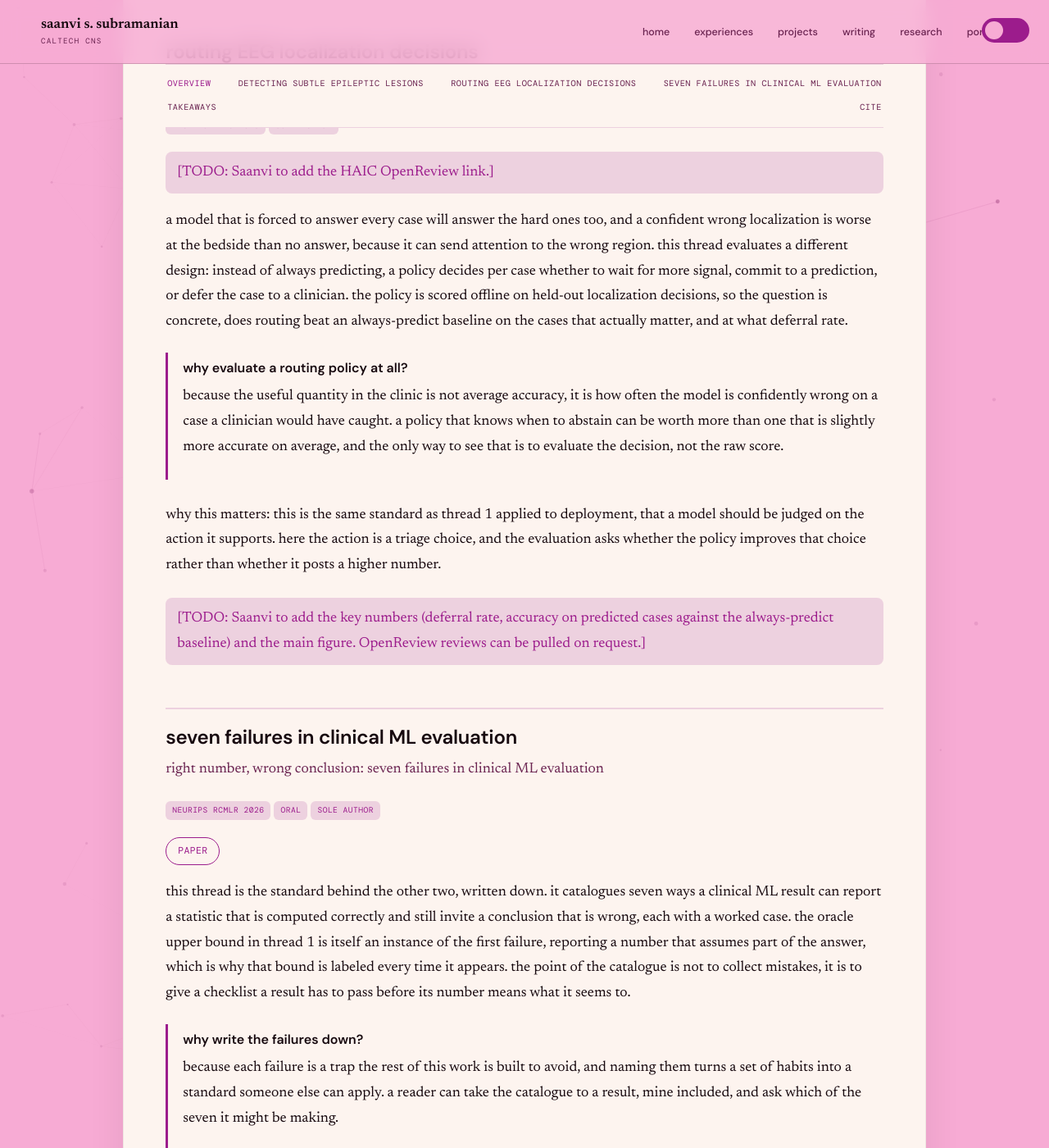
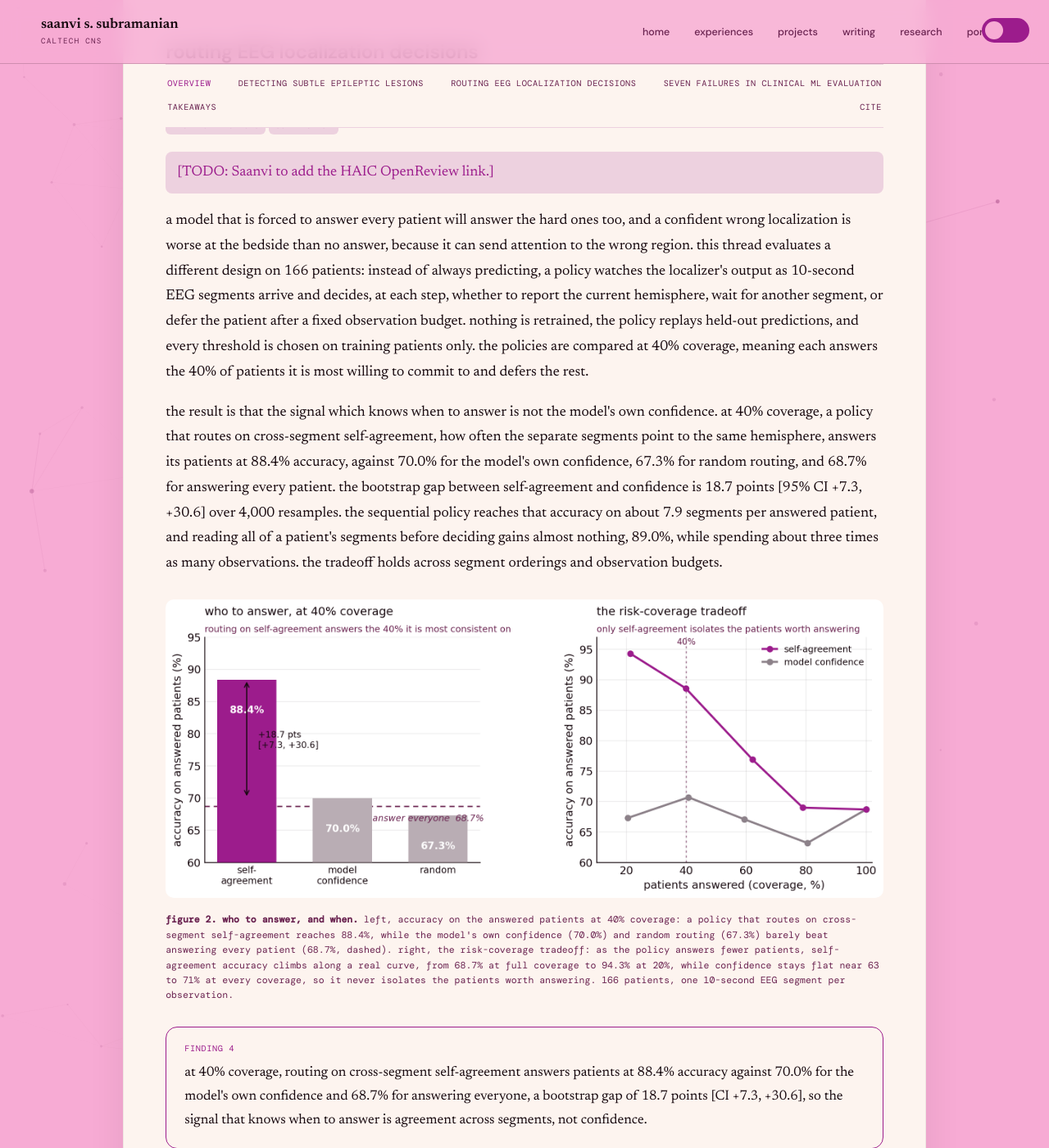
Before and after one commit to saanviiyer/saanviiyer.github.io, a Jekyll site: the page built from pages/proj-clinical-ml.html, in a window 1280 px wide and 1400 px high, scrolled down 5219 px. Shown: the whole window at 82% size. Built offline with Jekyll 4.4.1, drawn with Linux system fonts in a browser that asks for light colours; some web fonts are replaced; some of the changed text lies outside the part shown.

Commit message:
Fill the HAIC routing thread with real numbers and a figure, and give the brain-inspired algorithms post its own URL

```diff
--- a/_config.yml
+++ b/_config.yml
@@ -9,6 +9,8 @@ url: "https://saanviiyer.github.io"
 # Markdown / build settings
 markdown: kramdown
 permalink: pretty
+plugins:
+  - jekyll-redirect-from
 exclude:
   - tex
   - README.md
--- a/pages/proj-clinical-ml.html
+++ b/pages/proj-clinical-ml.html
@@ -122,7 +122,16 @@ video: "[TODO: Saanvi to add explainer video]"
   <p><span class="venue-badge">NeurIPS HAIC 2026</span><span class="venue-badge">Sole author</span></p>
   <p class="todo-note">[TODO: Saanvi to add the HAIC OpenReview link.]</p>
 
-  <p>a model that is forced to answer every case will answer the hard ones too, and a confident wrong localization is worse at the bedside than no answer, because it can send attention to the wrong region. this thread evaluates a different design: instead of always predicting, a policy decides per case whether to wait for more signal, commit to a prediction, or defer the case to a clinician. the policy is scored offline on held-out localization decisions, so the question is concrete, does routing beat an always-predict baseline on the cases that actually matter, and at what deferral rate.</p>
+  <p>a model that is forced to answer every patient will answer the hard ones too, and a confident wrong localization is worse at the bedside than no answer, because it can send attention to the wrong region. this thread evaluates a different design on 166 patients: instead of always predicting, a policy watches the localizer's output as 10-second EEG segments arrive and decides, at each step, whether to report the current hemisphere, wait for another segment, or defer the patient after a fixed observation budget. nothing is retrained, the policy replays held-out predictions, and every threshold is chosen on training patients only. the policies are compared at 40% coverage, meaning each answers the 40% of patients it is most willing to commit to and defers the rest.</p>
+
+  <p>the result is that the signal which knows when to answer is not the model's own confidence. at 40% coverage, a policy that routes on cross-segment self-agreement, how often the separate segments point to the same hemisphere, answers its patients at 88.4% accuracy, against 70.0% for the model's own confidence, 67.3% for random routing, and 68.7% for answering every patient. the bootstrap gap between self-agreement and confidence is 18.7 points [95% CI +7.3, +30.6] over 4,000 resamples. the sequential policy reaches that accuracy on about 7.9 segments per answered patient, and reading all of a patient's segments before deciding gains almost nothing, 89.0%, while spending about three times as many observations. the tradeoff holds across segment orderings and observation budgets.</p>
+
+  <figure class="pp-fig">
+    <img src="{{ '/assets/images/projects/clinical/haic-routing.png' | relative_url }}" alt="Left: at 40% coverage self-agreement answers at 88.4% versus 70.0% for confidence and 67.3% random. Right: a risk-coverage curve where only self-agreement rises as coverage falls.">
+    <figcaption><strong>figure 2. who to answer, and when.</strong> left, accuracy on the answered patients at 40% coverage: a policy that routes on cross-segment self-agreement reaches 88.4%, while the model's own confidence (70.0%) and random routing (67.3%) barely beat answering every patient (68.7%, dashed). right, the risk-coverage tradeoff: as the policy answers fewer patients, self-agreement accuracy climbs along a real curve, from 68.7% at full coverage to 94.3% at 20%, while confidence stays flat near 63 to 71% at every coverage, so it never isolates the patients worth answering. 166 patients, one 10-second EEG segment per observation.</figcaption>
+  </figure>
+
+  <div class="finding"><div class="fn-label">Finding 4</div><p>at 40% coverage, routing on cross-segment self-agreement answers patients at 88.4% accuracy against 70.0% for the model's own confidence and 68.7% for answering everyone, a bootstrap gap of 18.7 points [CI +7.3, +30.6], so the signal that knows when to answer is agreement across segments, not confidence.</p></div>
 
   <div class="why-box">
     <div class="wb-q">why evaluate a routing policy at all?</div>
@@ -131,7 +140,9 @@ video: "[TODO: Saanvi to add explainer video]"
 
   <p class="why-box" style="background:none;border:none;padding-left:0;">why this matters: this is the same standard as thread 1 applied to deployment, that a model should be judged on the action it supports. here the action is a triage choice, and the evaluation asks whether the policy improves that choice rather than whether it posts a higher number.</p>
 
-  <p class="todo-note">[TODO: Saanvi to add the key numbers (deferral rate, accuracy on predicted cases against the always-predict baseline) and the main figure. OpenReview reviews can be pulled on request.]</p>
+  <div class="limitations">
+    <p><strong>Limitations.</strong> this is an offline replay of a routing policy, not an observed clinician-agent team, and a deferral has no measured downstream clinician outcome. segment order is tested against random within-patient reorderings but is not a prospective arrival log, and the policy runs on cached out-of-fold predictions from a single clinical corpus.</p>
+  </div>
 </section>
 
 <!-- ===================== Thread 3 ===================== -->
@@ -159,13 +170,13 @@ video: "[TODO: Saanvi to add explainer video]"
 <div class="takeaways">
   <div class="takeaway"><div class="tk-h">label the assumption</div>a localization prior recovered 14 of 24 missed lesions, reported as an upper bound under oracle localization, not as an achievable EEG-guided result.</div>
   <div class="takeaway"><div class="tk-h">report the harm</div>the same method that recovers missed lesions can suppress well-detected ones, and that failure case is stated next to the gain.</div>
-  <div class="takeaway"><div class="tk-h">evaluate the decision</div>the routing thread judges a triage choice, not a benchmark score, because the useful quantity is how often the model is confidently wrong.</div>
+  <div class="takeaway"><div class="tk-h">evaluate the decision</div>a routing policy that answers on cross-segment self-agreement reaches 88.4% at 40% coverage, against 70.0% for the model's own confidence.</div>
   <div class="takeaway"><div class="tk-h">make the standard explicit</div>the seven-failures catalogue is the checklist the other two threads are held to, applied first to my own numbers.</div>
 </div>
 
 <p class="pp-section-num">Limitations</p>
 <div class="limitations">
-  <p><strong>Limitations across the line.</strong> the strongest result is an oracle upper bound that a deployable pipeline has not yet reached, two threads still need their numbers and figures filled in, and several design choices were made without full justification. none of these numbers should be quoted outside the papers until the appendices are complete.</p>
+  <p><strong>Limitations across the line.</strong> the strongest detection result is an oracle upper bound that a deployable pipeline has not yet reached, the routing result is an offline replay rather than a clinician-agent study, and the failure-mode catalogue still needs its numbers and figure filled in. none of these numbers should be quoted outside the papers until the appendices are complete.</p>
 </div>
 
 <p class="pp-section-num" id="cite">Cite</p>
--- a/pages/proj-engram.html
+++ b/pages/proj-engram.html
@@ -10,7 +10,7 @@ permalink: /pages/projects/engram/
 <p class="proj-blurb">engram is a controlled test of whether biologically inspired learning rules improve retention once training budget is matched. A fancier rule should beat a fair baseline, not a weak one.</p>
 
 <p class="preprint-links">
-  <a href="{{ '/thinking/engram-continual-learning/' | relative_url }}">Blog</a>
+  <a href="{{ '/thinking/brain-inspired-algorithms/' | relative_url }}">Blog</a>
   <a href="https://github.com/saanviiyer/engram" target="_blank" rel="noopener">Code</a>
 </p>
 
--- a/pages/proj-world-models.html
+++ b/pages/proj-world-models.html
@@ -63,7 +63,7 @@ thesis: "A world model builds a faithful internal variable only when the task fo
 <section class="pp-thread" id="engram">
   <h3 class="pp-thread-title">a fair baseline erases the retention advantage of local learning rules</h3>
   <p><span class="venue-badge">personal site</span></p>
-  <p class="bm-links"><a href="{{ '/thinking/engram-continual-learning/' | relative_url }}">Blog</a></p>
+  <p class="bm-links"><a href="{{ '/thinking/brain-inspired-algorithms/' | relative_url }}">Blog</a></p>
 
   <p>biologically inspired learning rules are often reported to forget less than backpropagation, so i tested whether the advantage survives a fair comparison on class-incremental Split-CIFAR-10. a rule that learns each new task less well also has less to forget, so i first calibrated an instrument: weakening backpropagation along a ladder of settings makes backward transfer almost a deterministic function of learning accuracy, with an R-squared of 0.995, which sets how small a difference i can resolve, a held-out error of 1.09 points. i then scored each rule against backpropagation at the same learning accuracy, tuning the baseline as hard as the rule. feedback alignment and direct feedback alignment were indistinguishable from backpropagation, predictive coding retained 0.21 points more with a 95% interval of [+0.11, +0.31], about a fifth of the instrument's own error, and replay added 10.6 points. so any retention advantage from locality on this protocol is under a third of a point.</p>
 
```
Also changed, not shown: _posts/2026-09-30-brain-inspired-algorithms.md (renamed from _posts/2026-09-30-engram-continual-learning.md, +3 -1 lines), assets/images/projects/clinical/haic-routing.png (added).
